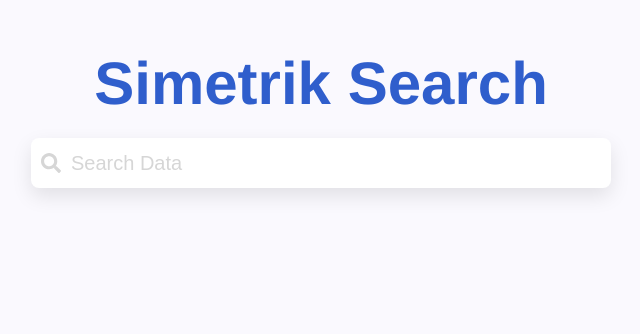
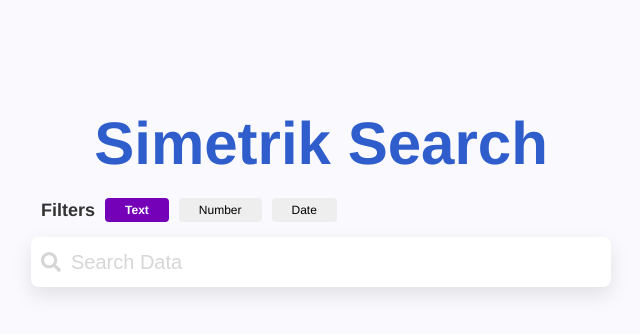
Before and after one commit to jmejia1221/simetrik, a Next.js app: page / in a window 1280 px wide. Shown: the part 192-526 px from the top of the page, without its empty margins (319-959 px from the left). Built offline with nearby package versions, Linux system fonts and the light colour scheme.

Commit message:
Fixed issues and refatoring some code

```diff
--- a/components/Search/Search.module.scss
+++ b/components/Search/Search.module.scss
@@ -28,7 +28,6 @@
     margin-bottom: 2rem;
 }
 .search-result {
-    opacity: 0;
     width: 100%;
     top: 1rem;
     font-size: 1.6rem;
@@ -36,27 +35,25 @@
     position: relative;
     background-color: var(--white);
     box-shadow: 0 .8rem 2rem rgba(0,0,0,0.1);
-    visibility: hidden;
-    padding: 0;
-    height: 0;
+    overflow: hidden;
+    overflow-y: auto;
+    max-height: 40rem;
     transition: all .5s;
     &.animated {
-        height: auto;
-        padding: 2rem;
-        max-height: 30rem;
-        overflow: hidden;
-        overflow-y: auto;
-        visibility: visible;
         animation: animateSearchResult .5s ease;
         animation-fill-mode: both;
     }
 }
-.search-blur-result {
-    font-size: 1.6rem;
-    max-height: 30rem;
-    overflow: hidden;
-    overflow-y: auto;
-    border-radius: 1rem;
+.filters {
+    position: relative;
+    display: flex;
+    align-items: center;
+    margin-bottom: 1.5rem;
+}
+.filter-title {
+    color: var(--grey-darkest);
+    font-size: 1.8rem;
+    margin: 0 1rem;
 }
 
 @keyframes animateBackdrop {
@@ -76,14 +73,9 @@
 
 @keyframes animateSearchResult {
     0% {
-        opacity: 0;
         transform: translateY(10rem);
     }
-    50% {
-        opacity: .5;
-    }
     100% {
-        opacity: 1;
         transform: translateY(0);
     }
 }
--- a/components/Search/SearchContent/SearchContent.module.scss
+++ b/components/Search/SearchContent/SearchContent.module.scss
@@ -5,7 +5,7 @@
     display: flex;
     align-items: baseline;
 }
-.searchDescription {
+.blockInfo {
     white-space: nowrap;
     overflow: hidden;
     text-overflow: ellipsis;
@@ -25,17 +25,17 @@
 }
 .tag-conciliaciones {
     color: var(--white);
-    background-color: #023047;
+    background-color: var(--conciliaciones);
 }
 .tag-usuarios {
     color: var(--white);
-    background-color: #0077b6;
+    background-color: var(--usuarios);
 }
 .tag-fuentes {
     color: var(--white);
-    background-color: #01baef;
+    background-color: var(--fuentes);
 }
 .tag-tableros {
     color: var(--white);
-    background-color: #7400b8;
+    background-color: var(--tableros);
 }
--- a/components/Search/index.jsx
+++ b/components/Search/index.jsx
@@ -3,23 +3,46 @@
 // Components
 import Input from '../UI/Input';
 import SearchContent from './SearchContent';
+import Tags from '../UI/tags';
 
 // CSS
 import styles from './Search.module.scss';
 
 const Search = (props) => {
     const [searchFocus, setSearchFocus] = useState(false);
+    const [filterSelected, setFilterSelected] = useState('text');
 
     const searchFocused = () => {
         let isFocus = !searchFocus;
         setSearchFocus(isFocus);
     };
 
+    const tagsConfg = [
+        {
+            label: 'Text',
+            value: 'text'
+        },
+        {
+            label: 'Number',
+            value: 'number'
+        },
+        {
+            label: 'Date',
+            value: 'date'
+        }
+    ];
+
+    const filterByDataType = (value) => {
+        setFilterSelected(value);
+    }
+
     let backdropClasses = [styles['search-backdrop']];
     let searchResultClasses = [styles['search-result']];
+    let expandButton = [styles.expandAll];
     if (searchFocus) {
         backdropClasses.push(styles.animated);
         searchResultClasses.push(styles.animated);
+        expandButton.push(styles.animated);
     }
 
     let conciliaciones = null,
@@ -64,11 +87,25 @@
                 <div
                     className={backdropClasses.join(' ')}>
                 </div>
-                <h1 className={styles['search-title']}>
-                    Simetrik Search
-                </h1>
+                <header>
+                    <h1 className={styles['search-title']}>
+                        Simetrik Search
+                    </h1>
+                    <div className={styles['filters']}>
+                        <h4 className={styles['filter-title']}>Filters</h4>
+                        { tagsConfg.map((tag, i) => (
+                            <Tags
+                                key={i + '' + tag}
+                                active={filterSelected}
+                                value={tag.value}
+                                clicked={filterByDataType}>
+                                <span>{tag.label}</span>
+                            </Tags>
+                        )) }
+                    </div>
+                </header>
                 <Input
-                    type="text"
+                    type={filterSelected}
                     value={props.search}
                     onChange={props.handlerSearch}
                     onFocus={searchFocused}
@@ -76,17 +113,11 @@
                     placeholder="Search Data"
                     hasanimation="true" />
                 <div className={searchResultClasses.join(' ')}>
-                    {searchFocus && usuarios && usuarios.slice(0, 4)}
-                    {searchFocus && tableros && tableros.slice(0, 4)}
-                    {searchFocus && conciliaciones && conciliaciones.slice(0, 4)}
-                    {searchFocus && fuentes && fuentes.slice(0, 4)}
+                    {usuarios && usuarios.slice(0, 10)}
+                    {tableros && tableros.slice(0, 10)}
+                    {conciliaciones && conciliaciones.slice(0, 10)}
+                    {fuentes && fuentes.slice(0, 10)}
                 </div>
-            </div>
-            <div className={styles['search-blur-result']}>
-                {!searchFocus && usuarios && usuarios.slice(0, 4)}
-                {!searchFocus && tableros && tableros.slice(0, 4)}
-                {!searchFocus && conciliaciones && conciliaciones.slice(0, 4)}
-                {!searchFocus && fuentes && fuentes.slice(0, 4)}
             </div>
         </>
     )
--- /dev/null
+++ b/components/UI/tags/Tags.module.scss
@@ -0,0 +1,15 @@
+.tag {
+    font-size: 1.2rem;
+    background-color: var(--grey-lighter);
+    border-radius: .4rem;
+    padding: .5rem 2rem;
+    margin-right: 1rem;
+    display: inline-block;
+    cursor: pointer;
+}
+.active {
+    color: var(--white);
+    font-weight: bold;
+    transition: all .5s;
+    background-color: var(--tableros);
+}
--- /dev/null
+++ b/components/UI/tags/index.jsx
@@ -0,0 +1,20 @@
+import React from 'react';
+
+// CSS
+import styles from './Tags.module.scss';
+
+const Tags = (props) => {
+    const customClass = [styles.tag];
+    if (props.customclass) customClass.push(styles[props.customclass]);
+    if (props.active === props.value) customClass.push(styles['active']);
+
+    return (
+        <span
+            onClick={() => props.clicked(props.value)}
+            className={customClass.join(' ')}>
+            {props.children}
+        </span>
+    );
+};
+
+export default Tags;
--- a/pages/index.jsx
+++ b/pages/index.jsx
@@ -51,21 +51,45 @@
 
     const searchByType = (data, searchInput, type) => {
         data.forEach((infoItem, i) => {
-            if (type !== 'usuariosResult' && infoItem.description.includes(searchInput.toLowerCase())) {
+            if (type === 'usuariosResult' && (
+                infoItem.email.includes(searchInput.toLowerCase()) ||
+                infoItem.address.includes(searchInput.toLowerCase()) ||
+                infoItem.name.firstName.includes(searchInput.toLowerCase()) ||
+                infoItem.name.lastName.includes(searchInput.toLowerCase()) ||
+                infoItem.gender.includes(searchInput.toLowerCase())
+            )) {
                 initialData[type].push(infoItem);
             }
-            if (type === 'usuariosResult' && infoItem.email.includes(searchInput.toLowerCase())) {
-                // debugger
+            if (type === 'tablerosResult' && (
+                infoItem.description.includes(searchInput.toLowerCase()) ||
+                infoItem.dashboardName.includes(searchInput.toLowerCase())
+            )) {
+                initialData[type].push(infoItem);
+            }
+            if (type === 'fuentesResult' && (
+                infoItem.description.includes(searchInput.toLowerCase()) ||
+                infoItem.name.includes(searchInput.toLowerCase()) ||
+                infoItem.company.includes(searchInput.toLowerCase())
+            )) {
+                initialData[type].push(infoItem);
+            }
+            if (type === 'conciliacionesResult' && (
+                infoItem.description.includes(searchInput.toLowerCase()) ||
+                infoItem.sourceA.includes(searchInput.toLowerCase()) ||
+                infoItem.conciliationName.includes(searchInput.toLowerCase()) ||
+                infoItem.balance.includes(searchInput.toLowerCase()) ||
+                infoItem.sourceB.includes(searchInput.toLowerCase())
+            )) {
                 initialData[type].push(infoItem);
             }
         });
     }
 
     const filterData = (searchInput) => {
-        initialData.conciliacionesResult = [];
         initialData.fuentesResult = [];
         initialData.tablerosResult = [];
         initialData.usuariosResult = [];
+        initialData.conciliacionesResult = [];
         allData.forEach(item => {
             switch(item.type) {
                 case 'conciliaciones':
@@ -91,12 +115,15 @@
             {type: 'tableros', data: [...initialData.tablerosResult]},
             {type: 'usuarios', data: [...initialData.usuariosResult]}
         ];
+
         setSearchResult(initialData.result);
         console.log('filtered', initialData.result)
     };
 
     const handlerSearch = (e) => {
-        setSearch(e.target.value);
+        let value = e.target.value;
+        if (e.target.type === 'date') value.toString("yyyyMMdd");
+        setSearch(value);
         filterData(search);
     }
 
--- a/pages/index.module.scss
+++ b/pages/index.module.scss
@@ -6,7 +6,6 @@
     flex-wrap: wrap;
 }
 .content {
-    top: -10%;
     width: 50%;
     position: relative;
     transition: all .5s;
--- a/styles.scss
+++ b/styles.scss
@@ -10,6 +10,11 @@
     --grey-lighter: #eee;
 
     --grey-darkest: #333;
+
+    --conciliaciones: #023047;
+    --usuarios: #0077b6;
+    --fuentes: #01baef;
+    --tableros: #7400b8;
 }
 
 /* Adding reset styles */
```
Also changed, not shown: components/Search/SearchContent/index.jsx (+29 -17 lines).
